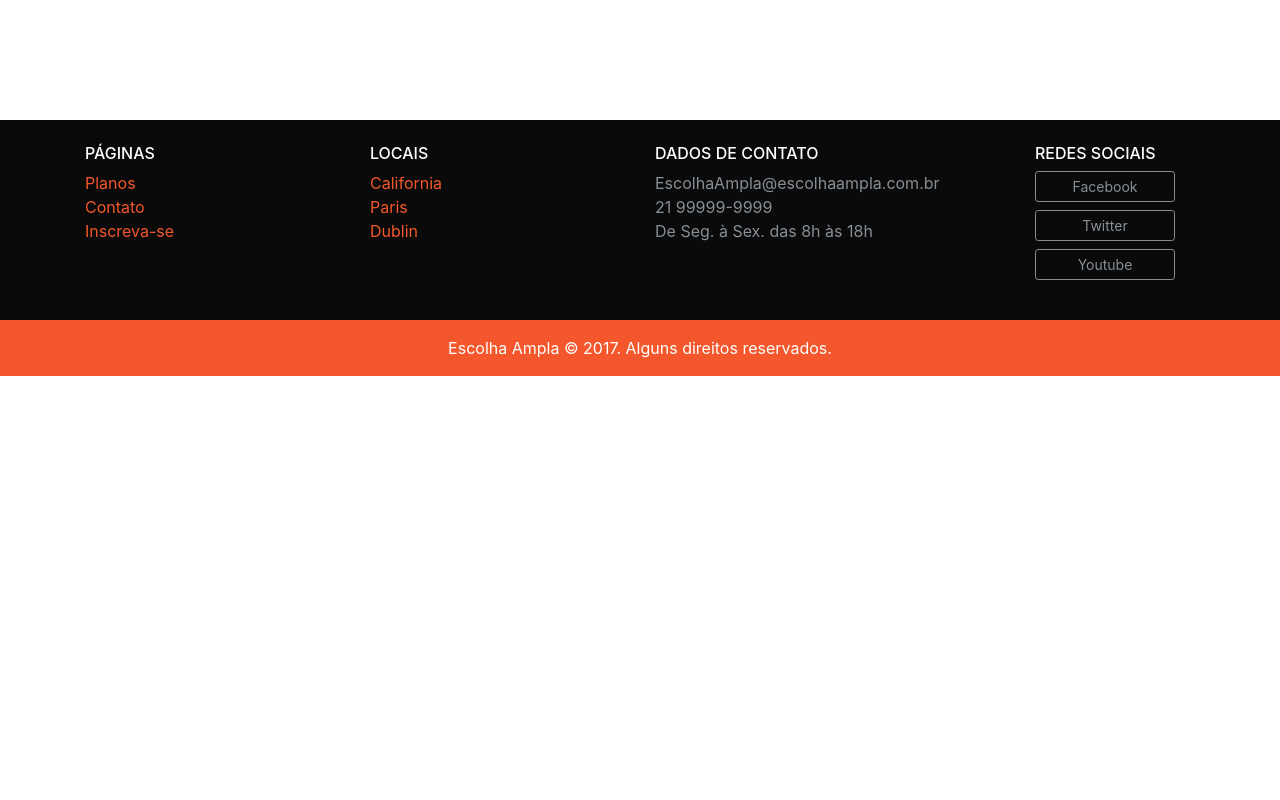
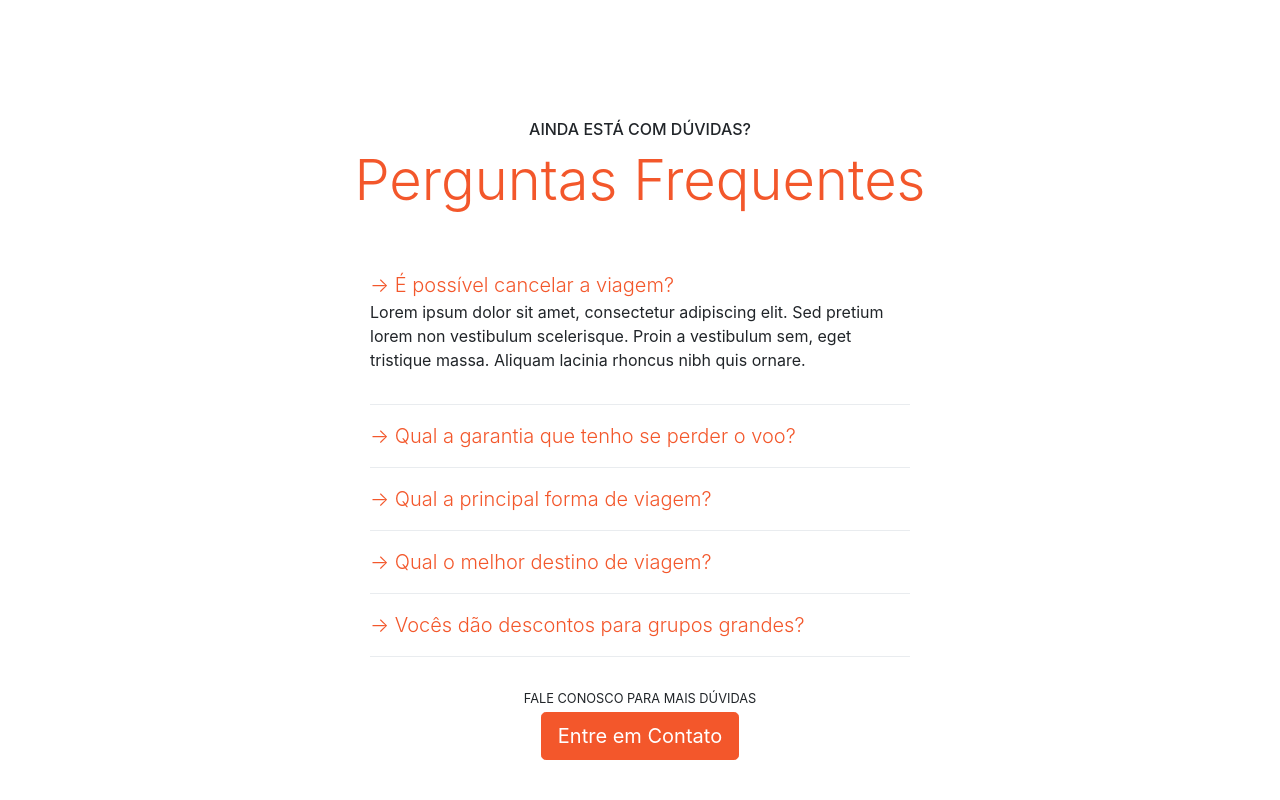
Before and after one commit to Pedroguedez/EscolhaAmpla, a plain HTML site: page index.html in a window 1280 px wide. Shown: the part 1720-2520 px from the top of the page. Before the commit the page ends 2096 px from the top, so only its background shows below. Drawn offline with Linux system fonts and the light colour scheme.

Commit message:
feat: frequently asked questions section

```diff
--- a/index.html
+++ b/index.html
@@ -201,6 +201,55 @@
       </blockquote>
     </section>
 
+    <section class="container">
+      <div class="my-5 text-center">
+        <span class="h6 d-block">AINDA ESTÁ COM DÚVIDAS?</span>
+        <h2 class="display-4 text-primary">Perguntas Frequentes</h2>
+      </div>
+      <div class="row justify-content-center">
+        <div class="col-md-6" id="perguntasFrequentes" data-children=".pergunta">
+          <div class="pergunta py-2">
+            <a class="lead" data-toggle="collapse" data-parent="#perguntasFrequentes" href="#pergunta1" aria-expanded="true" aria-controls="pergunta1">→ É possível cancelar a viagem?</a>
+            <div id="pergunta1" class="collapse show" role="tabpanel">
+              <p>Lorem ipsum dolor sit amet, consectetur adipiscing elit. Sed pretium lorem non vestibulum scelerisque. Proin a vestibulum sem, eget tristique massa. Aliquam lacinia rhoncus nibh quis ornare.</p>
+            </div>
+          </div>
+          <div class="dropdown-divider"></div>
+          <div class="pergunta py-2">
+            <a class="lead" data-toggle="collapse" data-parent="#perguntasFrequentes" href="#pergunta2" aria-expanded="true" aria-controls="pergunta2">→ Qual a garantia que tenho se perder o voo?</a>
+            <div id="pergunta2" class="collapse" role="tabpanel">
+              <p>Lorem ipsum dolor sit amet, consectetur adipiscing elit. Sed pretium lorem non vestibulum scelerisque. Proin a vestibulum sem, eget tristique massa. Aliquam lacinia rhoncus nibh quis ornare.</p>
+            </div>
+          </div>
+          <div class="dropdown-divider"></div>
+          <div class="pergunta py-2">
+            <a class="lead" data-toggle="collapse" data-parent="#perguntasFrequentes" href="#pergunta3" aria-expanded="true" aria-controls="pergunta3">→ Qual a principal forma de viagem?</a>
+            <div id="pergunta3" class="collapse" role="tabpanel">
+              <p>Lorem ipsum dolor sit amet, consectetur adipiscing elit. Sed pretium lorem non vestibulum scelerisque. Proin a vestibulum sem, eget tristique massa. Aliquam lacinia rhoncus nibh quis ornare.</p>
+            </div>
+          </div>
+          <div class="dropdown-divider"></div>
+          <div class="pergunta py-2">
+            <a class="lead" data-toggle="collapse" data-parent="#perguntasFrequentes" href="#pergunta4" aria-expanded="true" aria-controls="pergunta4">→ Qual o melhor destino de viagem?</a>
+            <div id="pergunta4" class="collapse" role="tabpanel">
+              <p>Lorem ipsum dolor sit amet, consectetur adipiscing elit. Sed pretium lorem non vestibulum scelerisque. Proin a vestibulum sem, eget tristique massa. Aliquam lacinia rhoncus nibh quis ornare.</p>
+            </div>
+          </div>
+          <div class="dropdown-divider"></div>
+          <div class="pergunta py-2">
+            <a class="lead" data-toggle="collapse" data-parent="#perguntasFrequentes" href="#pergunta5" aria-expanded="true" aria-controls="pergunta5">→ Vocês dão descontos para grupos grandes?</a>
+            <div id="pergunta5" class="collapse" role="tabpanel">
+              <p>Lorem ipsum dolor sit amet, consectetur adipiscing elit. Sed pretium lorem non vestibulum scelerisque. Proin a vestibulum sem, eget tristique massa. Aliquam lacinia rhoncus nibh quis ornare.</p>
+            </div>
+          </div>
+          <div class="dropdown-divider"></div>
+        </div>
+      </div>
+      <div class="text-center my-4">
+        <p class="small m-1">FALE CONOSCO PARA MAIS DÚVIDAS</p>
+        <a class="btn btn-primary btn-lg" href="contato.html">Entre em Contato</a>
+      </div>
+    </section>
 
     <footer class="bg-dark text-white mt-5">
       <div class="container py-4">
```
